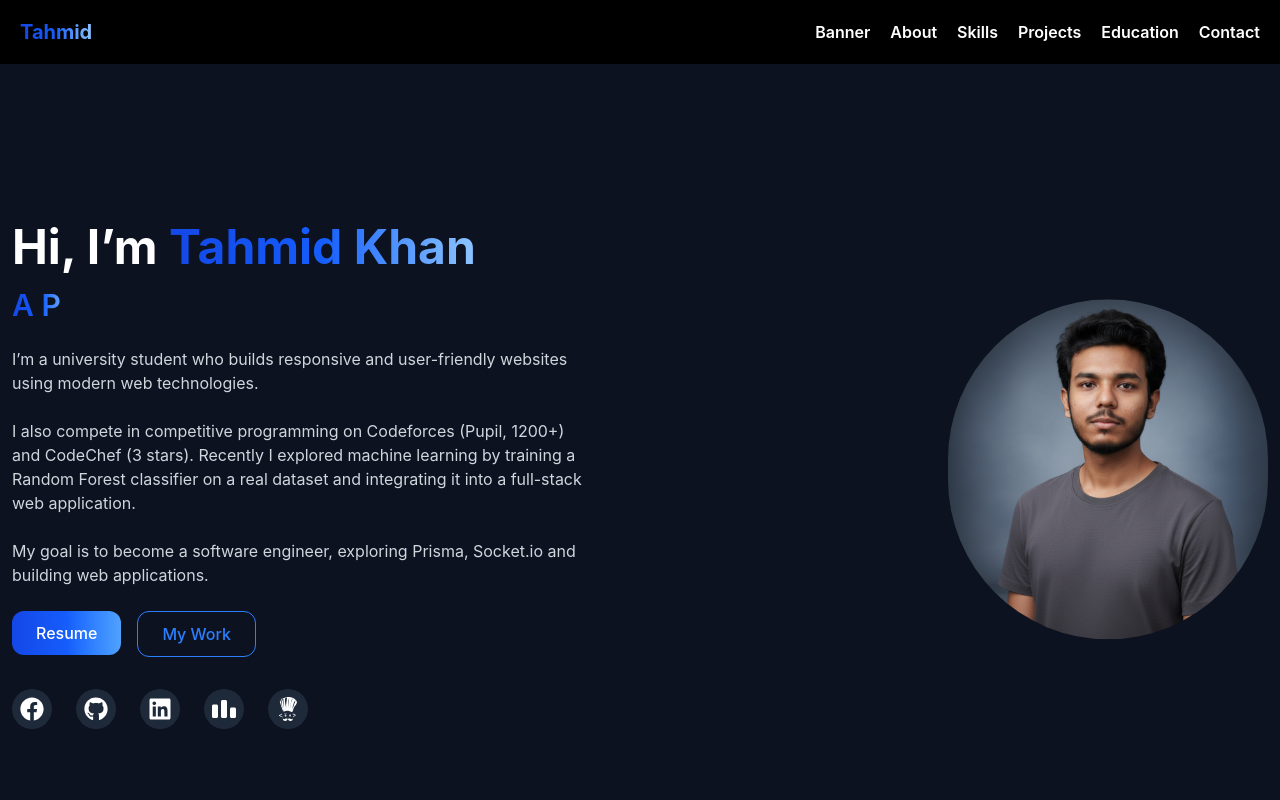
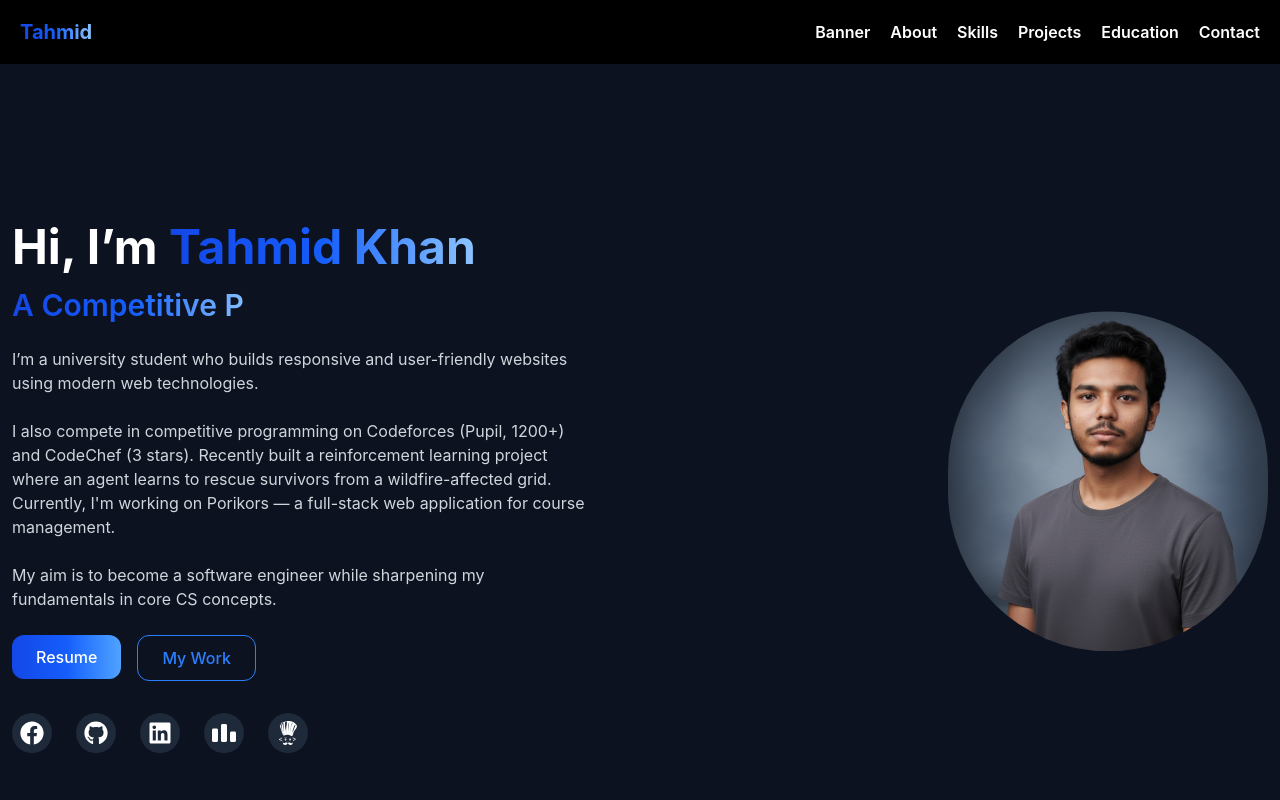
Before and after one commit to tahmid-khan-hub/my-portfolio-nextjs, a Next.js app: page / in a window 1280 px wide. Shown: the top 800 px of the page. Built offline with nearby package versions, Linux system fonts and the light colour scheme.

Commit message:
Update the Banner contents

```diff
--- a/src/components/Banner/components/BannerLeftSideContent.tsx
+++ b/src/components/Banner/components/BannerLeftSideContent.tsx
@@ -22,13 +22,13 @@ export function BannerLeftSideContent() {
       {/* Type Animation */}
       <TypeAnimation
         sequence={[
+          "A Student",
+          2000,
           "A Web Developer",
           2000,
-          "A Problem Solver",
+          "A Competitive Programmer",
           2000,
-          "A Tech Enthusiast",
-          2000,
-          "An Aspiring Engineer",
+          "A Software Engineer in the Making",
           2000,
         ]}
         wrapper="span" speed={50} repeat={Infinity}
@@ -45,12 +45,13 @@ export function BannerLeftSideContent() {
         <AnimateOnView direction="left" delay={0.1} duration={0.6}>
           <p className="text-gray-300 mb-6 max-w-xl">
             I also compete in competitive programming on Codeforces (Pupil, 1200+) and CodeChef (3 stars).
-            Recently I explored machine learning by training a Random Forest classifier on a real dataset and integrating it into a full-stack web application.
+            Recently built a reinforcement learning project where an agent learns to rescue survivors from a wildfire-affected grid.
+            Currently, I&apos;m working on Porikors — a full-stack web application for course management.
           </p>
         </AnimateOnView>
         <AnimateOnView direction="left" delay={0.1} duration={1.2}>
           <p className="text-gray-300 mb-6 max-w-xl">
-            My goal is to become a software engineer, exploring Prisma, Socket.io and building web applications.
+            My aim is to become a software engineer while sharpening my fundamentals in core CS concepts.
           </p>
         </AnimateOnView>
       </div>
```
